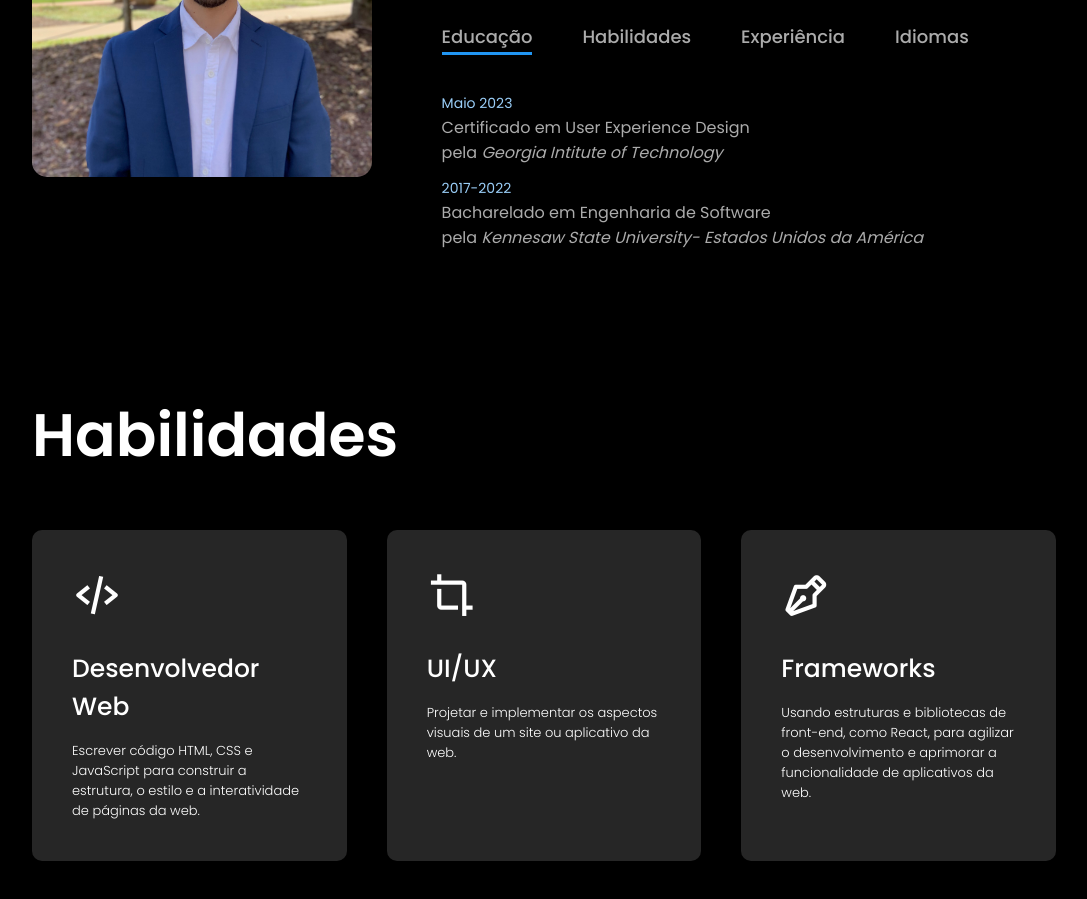
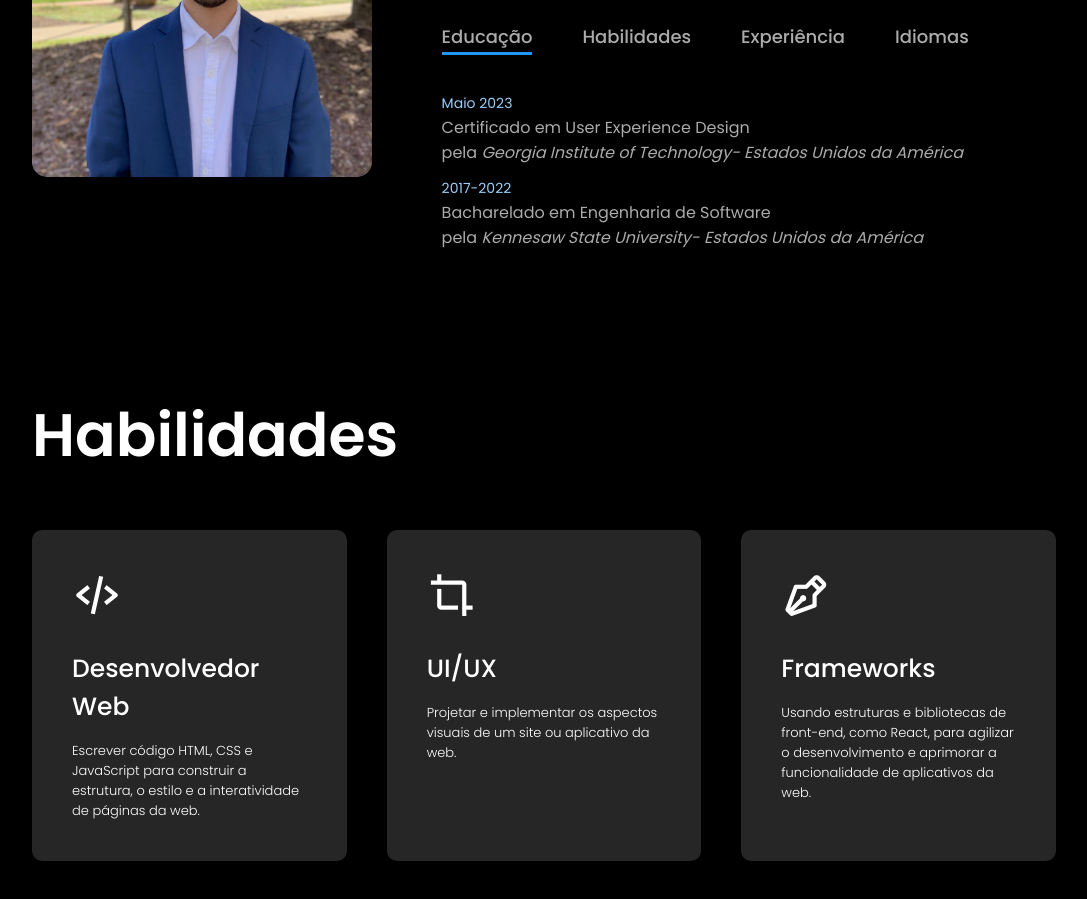
Before and after one commit to gdutralagares/portfolio-port, a plain HTML site: page index.html in a window 1280 px wide. Shown: the part 1087-1986 px from the top of the page, without its empty margins (96-1183 px from the left). Drawn offline with nearby package versions, Linux system fonts and the light colour scheme.

Commit message:
update education

```diff
--- a/index.html
+++ b/index.html
@@ -54,7 +54,7 @@
           </div>
           <div class="tab-contents active-tab" id="education">
             <ul>
-              <li><span>Maio 2023</span><br>Certificado em User Experience Design<br>pela <i>Georgia Intitute of Technology</i></li>
+              <li><span>Maio 2023</span><br>Certificado em User Experience Design<br>pela <i>Georgia Institute of Technology- Estados Unidos da América</i></li>
               <li><span>2017-2022</span><br>Bacharelado em Engenharia de Software <br>pela <i>Kennesaw State University- Estados Unidos da América</i></li>
             </ul>
           </div>
```
